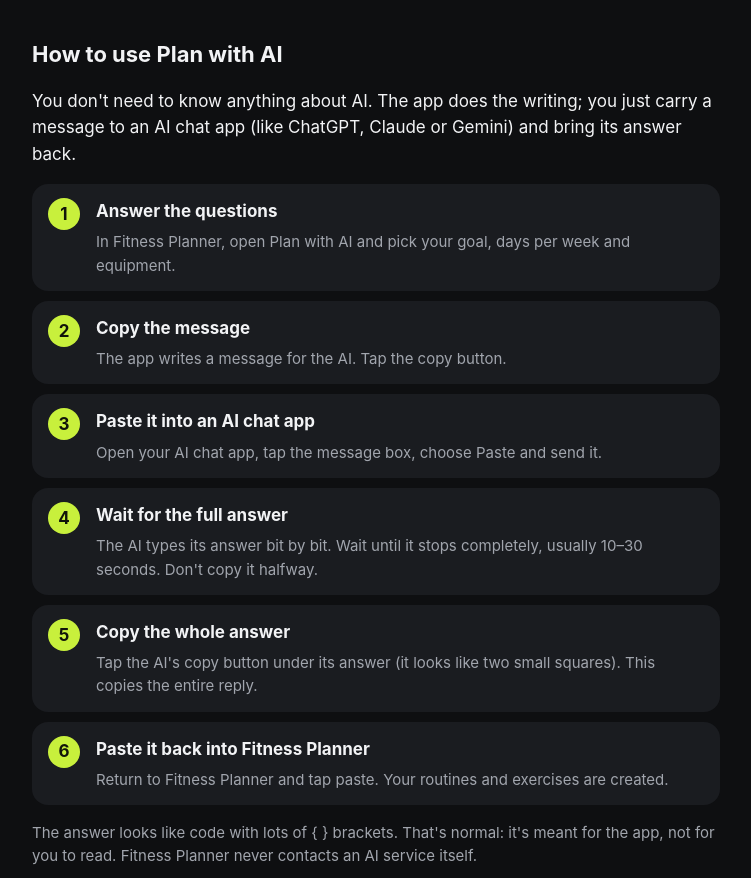
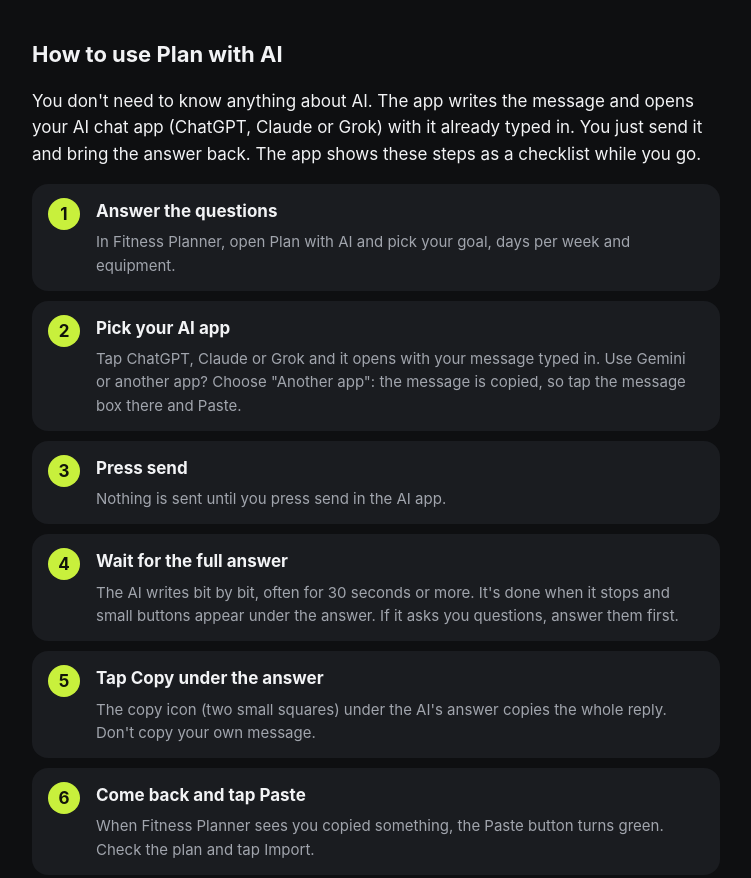
Before and after one commit to ntv317/fitness-planner, a plain HTML site: page index.html in a window 1280 px wide. Shown: the part 1693-2571 px from the top of the page, without its empty margins (264-1015 px from the left). Drawn offline with Linux system fonts and the light colour scheme.

Commit message:
Match the Plan with AI guide to the app's new flow
Co-Authored-By: Claude Opus 5.5 <noreply@anthropic.com>
Claude-Session: https://claude.ai/code/session_017E414PVE5U4cAQguwBGvp5

```diff
--- a/index.html
+++ b/index.html
@@ -130,14 +130,14 @@
   </div>
 
   <h2 id="plan-with-ai">How to use Plan with AI</h2>
-  <p>You don't need to know anything about AI. The app does the writing; you just carry a message to an AI chat app (like ChatGPT, Claude or Gemini) and bring its answer back.</p>
+  <p>You don't need to know anything about AI. The app writes the message and opens your AI chat app (ChatGPT, Claude or Grok) with it already typed in. You just send it and bring the answer back. The app shows these steps as a checklist while you go.</p>
   <ol class="steps">
     <li><h3>Answer the questions</h3><p>In Fitness Planner, open Plan with AI and pick your goal, days per week and equipment.</p></li>
-    <li><h3>Copy the message</h3><p>The app writes a message for the AI. Tap the copy button.</p></li>
-    <li><h3>Paste it into an AI chat app</h3><p>Open your AI chat app, tap the message box, choose Paste and send it.</p></li>
-    <li><h3>Wait for the full answer</h3><p>The AI types its answer bit by bit. Wait until it stops completely, usually 10–30 seconds. Don't copy it halfway.</p></li>
-    <li><h3>Copy the whole answer</h3><p>Tap the AI's copy button under its answer (it looks like two small squares). This copies the entire reply.</p></li>
-    <li><h3>Paste it back into Fitness Planner</h3><p>Return to Fitness Planner and tap paste. Your routines and exercises are created.</p></li>
+    <li><h3>Pick your AI app</h3><p>Tap ChatGPT, Claude or Grok and it opens with your message typed in. Use Gemini or another app? Choose "Another app": the message is copied, so tap the message box there and Paste.</p></li>
+    <li><h3>Press send</h3><p>Nothing is sent until you press send in the AI app.</p></li>
+    <li><h3>Wait for the full answer</h3><p>The AI writes bit by bit, often for 30 seconds or more. It's done when it stops and small buttons appear under the answer. If it asks you questions, answer them first.</p></li>
+    <li><h3>Tap Copy under the answer</h3><p>The copy icon (two small squares) under the AI's answer copies the whole reply. Don't copy your own message.</p></li>
+    <li><h3>Come back and tap Paste</h3><p>When Fitness Planner sees you copied something, the Paste button turns green. Check the plan and tap Import.</p></li>
   </ol>
   <p class="note">The answer looks like code with lots of { } brackets. That's normal: it's meant for the app, not for you to read. Fitness Planner never contacts an AI service itself.</p>
 
```
Also changed, not shown: support.html (+2 -2 lines).
